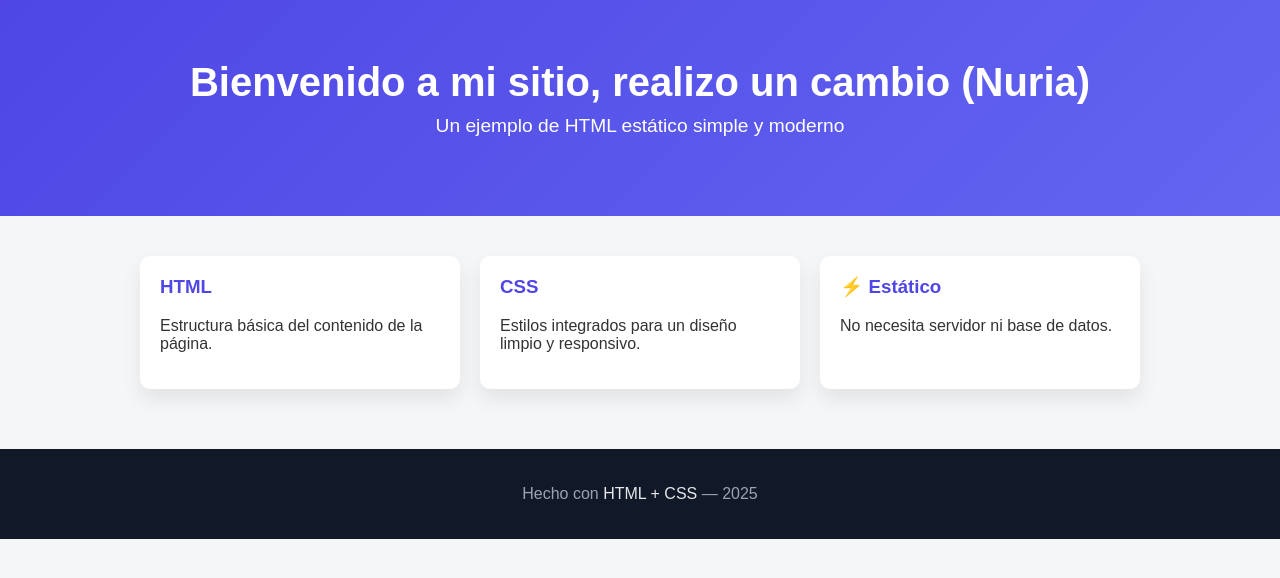
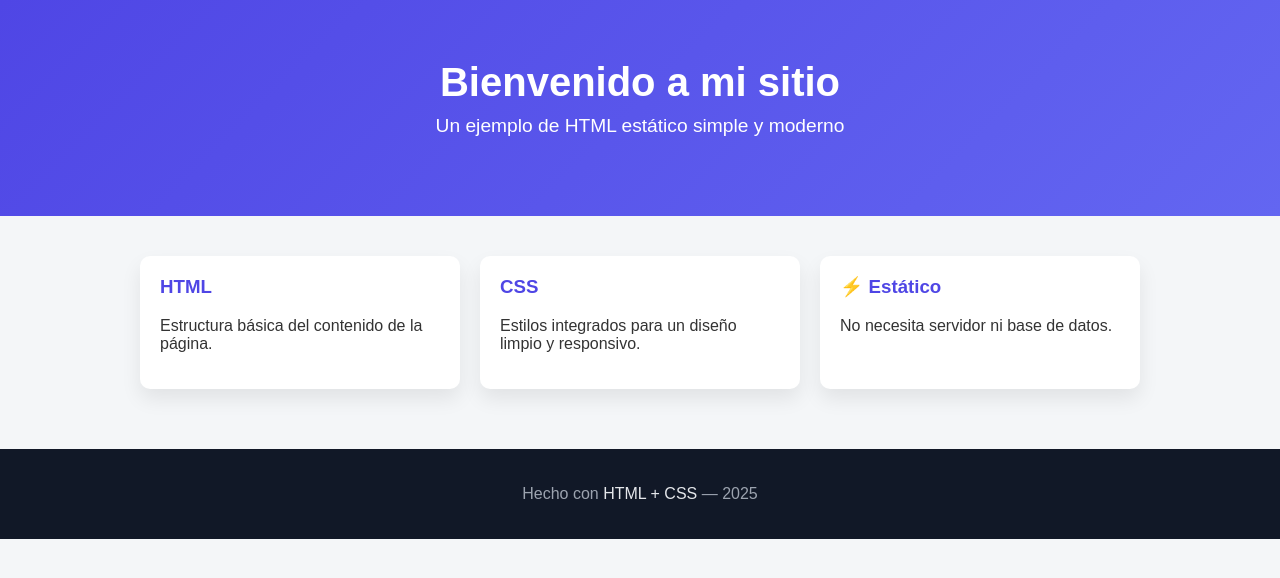
Before and after one commit to Nuriaadr/hito-1, a plain HTML site: page index.html in a window 1280 px wide. Drawn offline with Linux system fonts and the light colour scheme.

Commit message:
Update header text in index.html

```diff
--- a/index.html
+++ b/index.html
@@ -69,7 +69,7 @@
 <body>
 
 <header>
-    <h1>Bienvenido a mi sitio, realizo un cambio (Nuria)</h1>
+    <h1>Bienvenido a mi sitio</h1>
     <p>Un ejemplo de HTML estático simple y moderno</p>
 </header>
 
```
